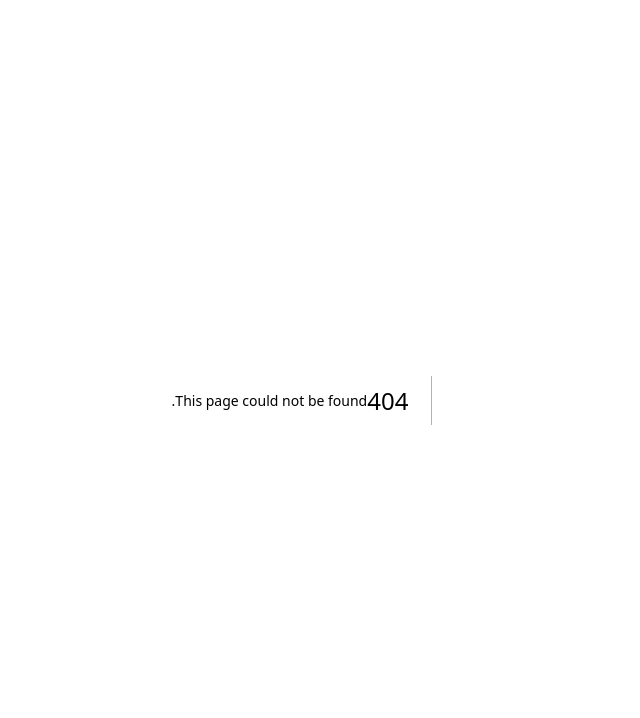
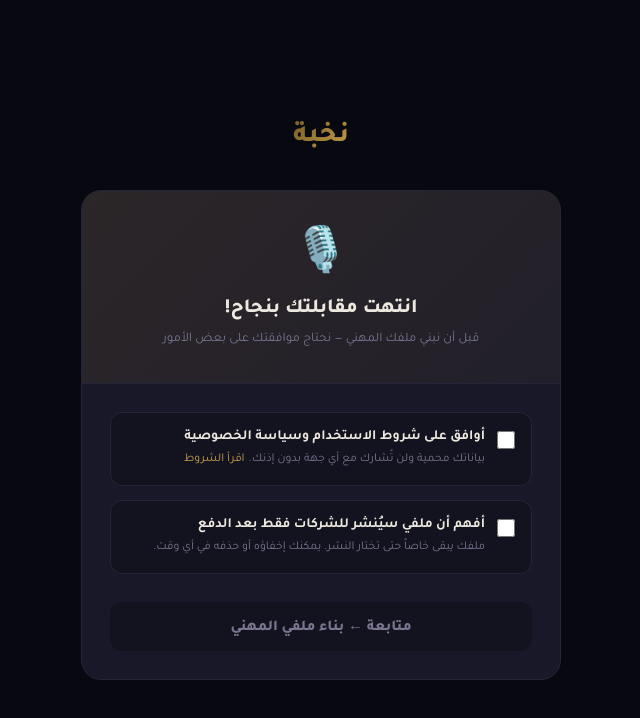
Before and after one commit to alashmori27/nukhba, a Next.js app: page /candidate/interview-complete in a window 1280 px wide. Before the commit this address had no page. Shown: the top 718 px of the page, without its empty margins (370-1010 px from the left). Built offline with nearby package versions, Linux system fonts and the light colour scheme; sample sign-in values are in the browser's storage.

Commit message:
restore interview-complete page

```diff
--- /dev/null
+++ b/app/candidate/interview-complete/page.js
@@ -0,0 +1,159 @@
+'use client'
+import { useState, useEffect } from 'react'
+import Link from 'next/link'
+import { useRouter } from 'next/navigation'
+
+const C = {
+  bg:'#080810', bg2:'#0e0e1a', surface:'#13131f', card:'#181828',
+  border:'#252538', gold:'#c8a04a', goldDk:'#7a5e28', text:'#ede8df', muted:'#7a7690',
+  success:'#4a9c6e', error:'#c94a4a'
+}
+
+export default function InterviewComplete() {
+  const router = useRouter()
+  const [profile, setProfile]   = useState(null)
+  const [consent1, setConsent1] = useState(false)
+  const [consent2, setConsent2] = useState(false)
+  const [step, setStep]         = useState('consent') // consent | complete
+
+  useEffect(() => {
+    const stored = sessionStorage.getItem('nukhba_profile')
+    if (!stored) { router.push('/candidate/dashboard'); return }
+    setProfile(JSON.parse(stored))
+  }, [])
+
+  function proceed() {
+    if (!consent1 || !consent2) return
+    setStep('complete')
+  }
+
+  if (!profile) return null
+
+  return (
+    <div style={{ minHeight:'100vh', background:C.bg, fontFamily:"'Tajawal',sans-serif", color:C.text, display:'flex', flexDirection:'column', alignItems:'center', justifyContent:'center', padding:24 }}>
+      <link href="https://fonts.googleapis.com/css2?family=Tajawal:wght@400;500;700;800&family=Cormorant+Garamond:wght@300;400;600&display=swap" rel="stylesheet"/>
+
+      {/* Logo */}
+      <div style={{ fontSize:28, fontWeight:800, background:`linear-gradient(135deg,${C.goldDk},${C.gold})`, WebkitBackgroundClip:'text', WebkitTextFillColor:'transparent', marginBottom:36 }}>نخبة</div>
+
+      {/* ── شاشة الموافقة ── */}
+      {step === 'consent' && (
+        <div style={{ width:'100%', maxWidth:480, background:C.card, border:`1px solid ${C.border}`, borderRadius:20, overflow:'hidden' }}>
+
+          {/* Header */}
+          <div style={{ background:`linear-gradient(135deg,rgba(122,94,40,.2),rgba(200,160,74,.05))`, padding:'32px 28px', textAlign:'center', borderBottom:`1px solid ${C.border}` }}>
+            <div style={{ fontSize:44, marginBottom:12 }}>🎙️</div>
+            <h2 style={{ fontSize:20, fontWeight:800, color:C.text, marginBottom:8 }}>انتهت مقابلتك بنجاح!</h2>
+            <p style={{ fontSize:13, color:C.muted, lineHeight:1.7 }}>
+              قبل أن نبني ملفك المهني — نحتاج موافقتك على بعض الأمور
+            </p>
+          </div>
+
+          <div style={{ padding:'28px' }}>
+
+            {/* Checkboxes */}
+            <div style={{ display:'flex', flexDirection:'column', gap:14, marginBottom:28 }}>
+
+              <label style={{ display:'flex', gap:12, alignItems:'flex-start', cursor:'pointer', background:consent1?'rgba(200,160,74,.05)':C.surface, border:`1px solid ${consent1?C.gold:C.border}`, borderRadius:12, padding:16, transition:'all .2s' }}>
+                <input type="checkbox" checked={consent1} onChange={e => setConsent1(e.target.checked)}
+                  style={{ width:18, height:18, marginTop:2, accentColor:C.gold, flexShrink:0 }}/>
+                <div>
+                  <div style={{ fontSize:14, fontWeight:600, color:C.text, marginBottom:4 }}>
+                    أوافق على شروط الاستخدام وسياسة الخصوصية
+                  </div>
+                  <div style={{ fontSize:12, color:C.muted, lineHeight:1.6 }}>
+                    بياناتك محمية ولن تُشارك مع أي جهة بدون إذنك.
+                    <Link href="/terms" style={{ color:C.gold, marginRight:4 }}>اقرأ الشروط</Link>
+                  </div>
+                </div>
+              </label>
+
+              <label style={{ display:'flex', gap:12, alignItems:'flex-start', cursor:'pointer', background:consent2?'rgba(200,160,74,.05)':C.surface, border:`1px solid ${consent2?C.gold:C.border}`, borderRadius:12, padding:16, transition:'all .2s' }}>
+                <input type="checkbox" checked={consent2} onChange={e => setConsent2(e.target.checked)}
+                  style={{ width:18, height:18, marginTop:2, accentColor:C.gold, flexShrink:0 }}/>
+                <div>
+                  <div style={{ fontSize:14, fontWeight:600, color:C.text, marginBottom:4 }}>
+                    أفهم أن ملفي سيُنشر للشركات فقط بعد الدفع
+                  </div>
+                  <div style={{ fontSize:12, color:C.muted, lineHeight:1.6 }}>
+                    ملفك يبقى خاصاً حتى تختار النشر. يمكنك إخفاؤه أو حذفه في أي وقت.
+                  </div>
+                </div>
+              </label>
+            </div>
+
+            <button onClick={proceed} disabled={!consent1 || !consent2} style={{
+              width:'100%', padding:'14px', borderRadius:12, border:'none',
+              background: consent1 && consent2 ? `linear-gradient(135deg,${C.goldDk},${C.gold})` : C.surface,
+              color: consent1 && consent2 ? '#06060e' : C.muted,
+              fontSize:15, fontWeight:800, cursor: consent1 && consent2 ? 'pointer' : 'default',
+              fontFamily:"'Tajawal',sans-serif", transition:'all .3s'
+            }}>
+              متابعة ← بناء ملفي المهني
+            </button>
+          </div>
+        </div>
+      )}
+
+      {/* ── شاشة ما بعد المقابلة ── */}
+      {step === 'complete' && (
+        <div style={{ width:'100%', maxWidth:480 }}>
+
+          {/* بطاقة النجاح */}
+          <div style={{ background:C.card, border:`1px solid ${C.gold}`, borderRadius:20, overflow:'hidden', marginBottom:16 }}>
+
+            <div style={{ background:`linear-gradient(135deg,rgba(122,94,40,.2),rgba(200,160,74,.05))`, padding:'32px 28px', textAlign:'center', borderBottom:`1px solid ${C.border}` }}>
+              <div style={{ fontSize:48, marginBottom:12 }}>🎉</div>
+              <h2 style={{ fontSize:22, fontWeight:800, color:C.text, marginBottom:8 }}>ملفك جاهز!</h2>
+              <p style={{ fontSize:14, color:C.muted, lineHeight:1.7 }}>
+                مقابلتك مكتملة — خطوة واحدة للانطلاق
+              </p>
+            </div>
+
+            <div style={{ padding:'28px' }}>
+
+              {/* ما ستحصل عليه */}
+              <div style={{ background:C.surface, borderRadius:12, padding:20, marginBottom:24 }}>
+                <div style={{ fontSize:13, color:C.gold, fontWeight:700, marginBottom:14, textAlign:'center' }}>
+                  مقابل 39 ريال فقط تحصل على:
+                </div>
+                {[
+                  ['📄', 'CV احترافي', 'PDF + Word + صورة عربي وإنجليزي'],
+                  ['🏢', 'نشر ملفك للشركات', 'تصلك فرص عمل مناسبة تلقائياً'],
+                  ['✅', 'تقديم على الوظائف', 'تقدّم على أي وظيفة معلنة في نخبة'],
+                ].map(([icon, title, desc]) => (
+                  <div key={title} style={{ display:'flex', gap:12, alignItems:'flex-start', marginBottom:12 }}>
+                    <span style={{ fontSize:18, flexShrink:0, marginTop:1 }}>{icon}</span>
+                    <div>
+                      <div style={{ fontSize:13, fontWeight:700, color:C.text, marginBottom:2 }}>{title}</div>
+                      <div style={{ fontSize:11, color:C.muted }}>{desc}</div>
+                    </div>
+                  </div>
+                ))}
+              </div>
+
+              {/* زر الدفع */}
+              <button
+                onClick={() => alert('Moyasar — قريباً!')}
+                style={{ width:'100%', padding:'15px', borderRadius:12, border:'none', background:`linear-gradient(135deg,${C.goldDk},${C.gold})`, color:'#06060e', fontSize:16, fontWeight:800, cursor:'pointer', fontFamily:"'Tajawal',sans-serif", marginBottom:12 }}>
+                ادفع 39 ريال وانطلق ←
+              </button>
+
+              {/* تصفح بدون دفع */}
+              <button
+                onClick={() => router.push('/candidate/profile')}
+                style={{ width:'100%', padding:'12px', borderRadius:12, border:`1px solid ${C.border}`, background:'transparent', color:C.muted, fontSize:13, cursor:'pointer', fontFamily:"'Tajawal',sans-serif" }}>
+                تصفح ملفي بدون نشر
+              </button>
+            </div>
+          </div>
+
+          {/* ملاحظة */}
+          <p style={{ textAlign:'center', fontSize:11, color:C.muted, lineHeight:1.7 }}>
+            ملفك محفوظ في حسابك — يمكنك الدفع لاحقاً من لوحة التحكم
+          </p>
+        </div>
+      )}
+    </div>
+  )
+}
```
